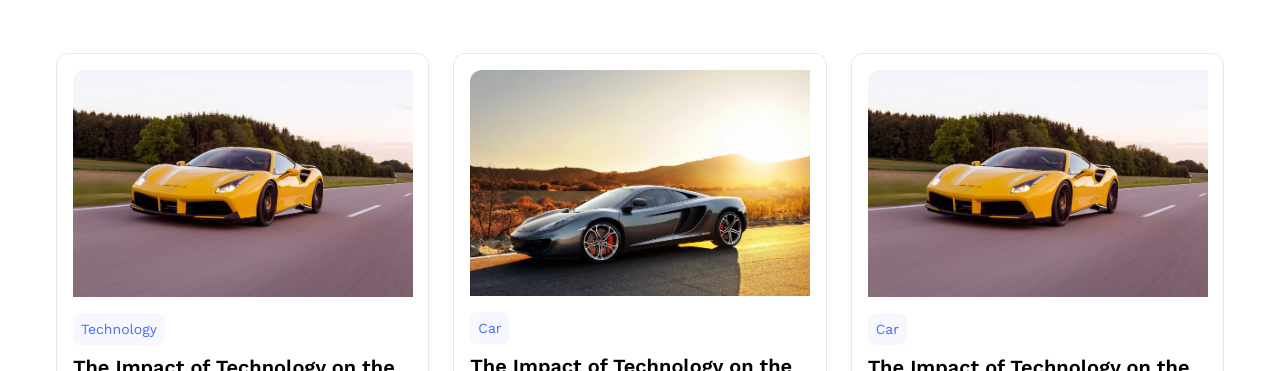
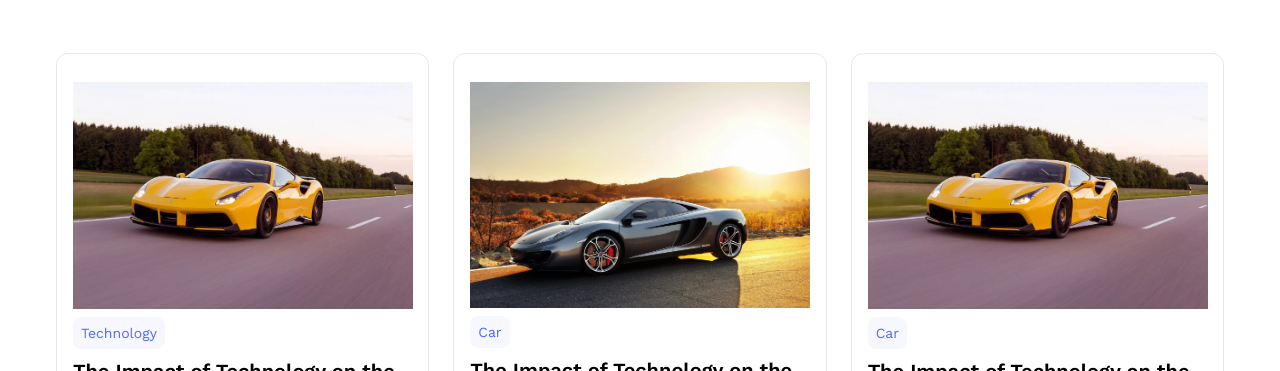
Before and after one commit to dkn1fe/blog, a React (Vite) app: page / in a window 1280 px wide. Shown: the part 559-930 px from the top of the page. Built offline with nearby package versions, Linux system fonts and the light colour scheme.

Commit message:
change style in blogcard

```diff
--- a/src/features/blogList/ui/BlogCard.tsx
+++ b/src/features/blogList/ui/BlogCard.tsx
@@ -14,7 +14,7 @@ export const BlogCard: FC<BlogCardProps> = ({tag, author, date, text, img, index
     return (
         <div key={index} className='border border-[#E8E8EA] cursor-pointer rounded-xl'>
             <div className='p-2 lg:p-4'>
-                <img src={img} alt='img' className='max-w-[360px] pb-5 lg:pr-5 rounded-xl'/>
+                <img src={img} alt='img' className='max-w-[360px] py-3 lg:pr-5 rounded-xl'/>
                 <span className="rounded-lg text-sm text-[#4B6BFB] bg-[#4B6BFB]/[0.05] text-center p-2">
     {tag}
 </span>
```
